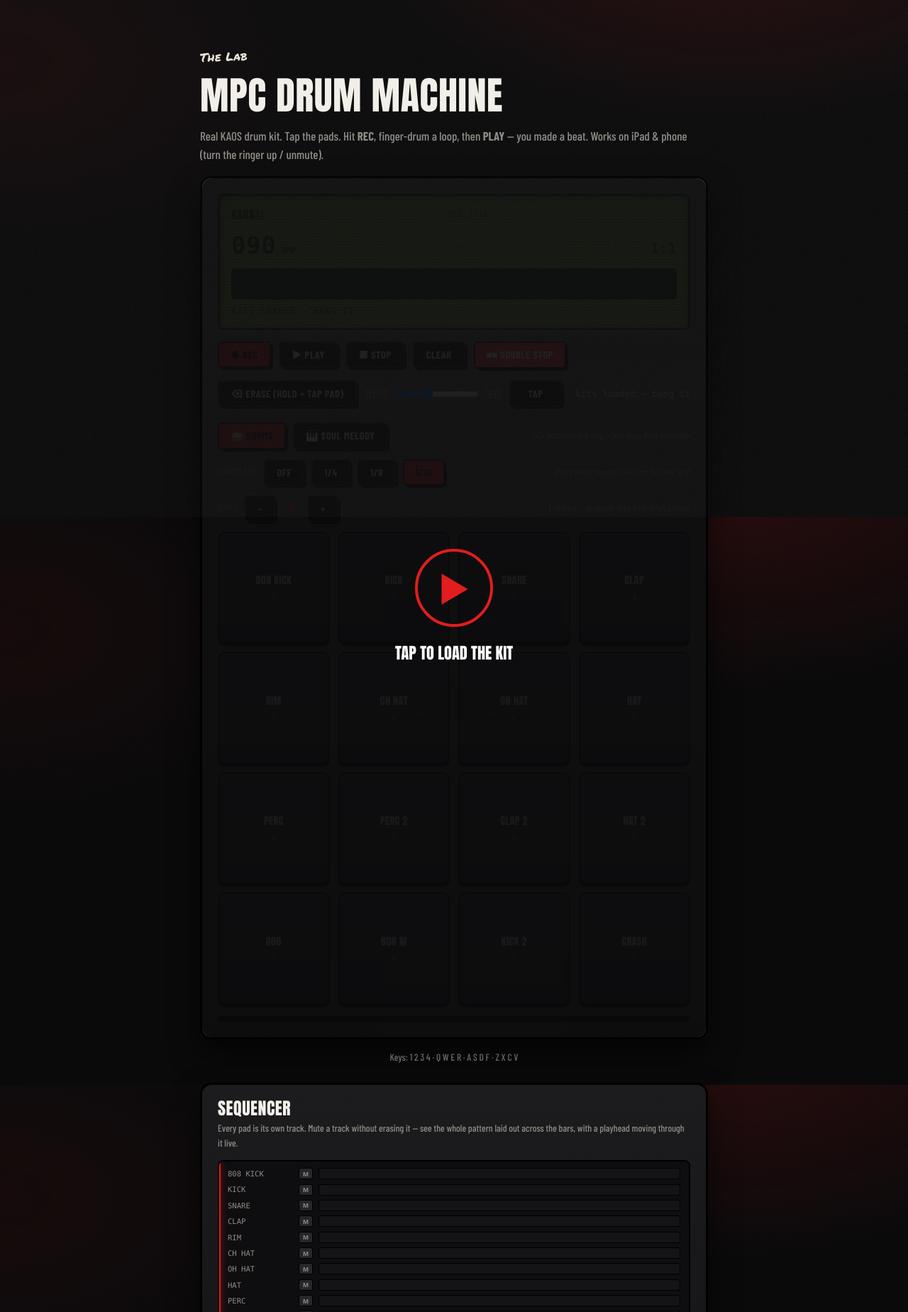
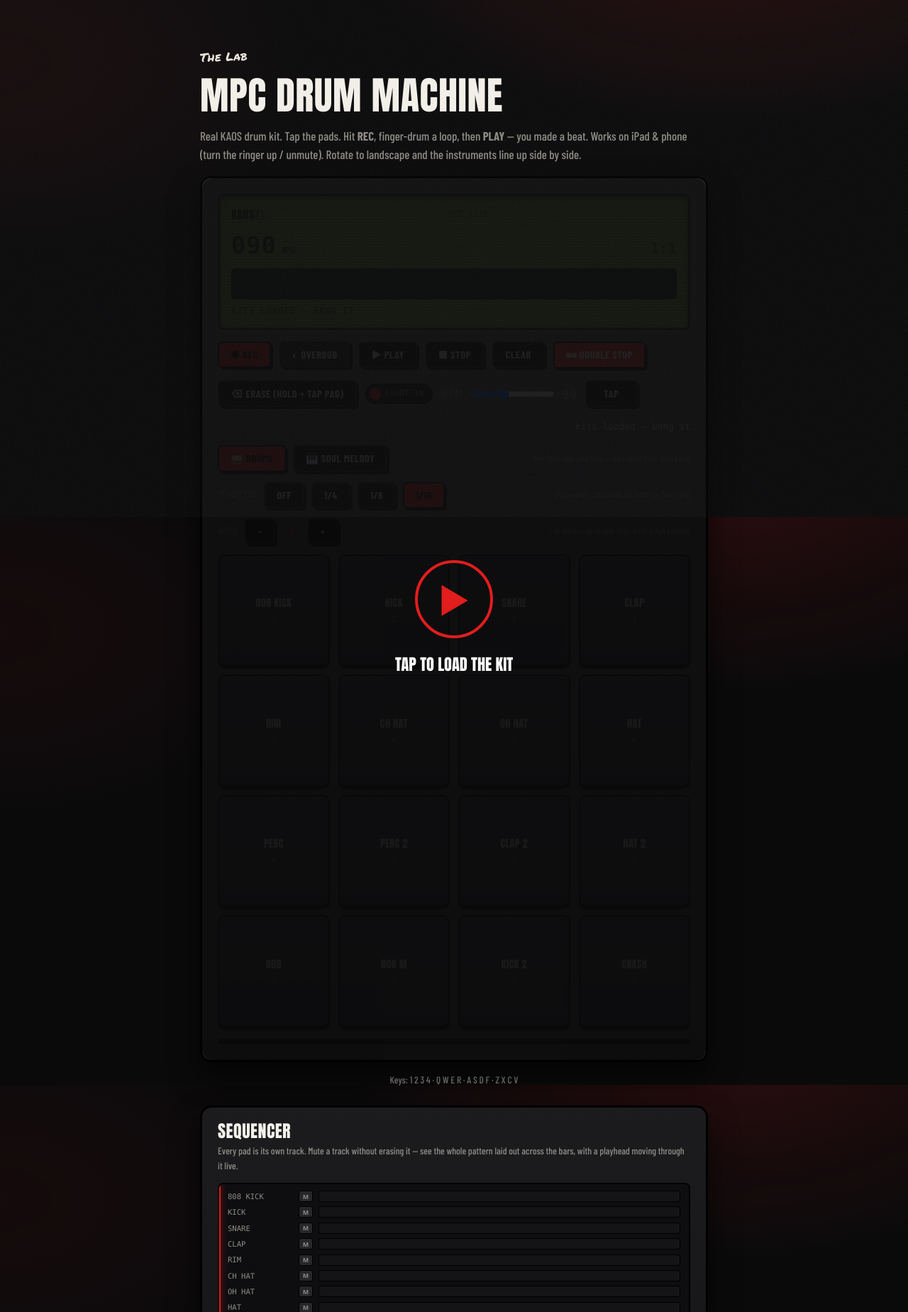
Before and after one commit to kaoshotbeatz-ops/KaosHotBeatz, a PHP site: page /studio.php in a window 1280 px wide. Shown: the part 72-1920 px from the top of the page at 71% size. Run offline with PHP 8.4, Linux system fonts and the light colour scheme; some web fonts are replaced.

Commit message:
The Lab: landscape layout (instruments scroll side-by-side on rotate), OVERDUB (phase-locked to running loop), count-in on/off toggle

```diff
--- a/assets/style.css
+++ b/assets/style.css
@@ -439,3 +439,21 @@ input:focus,select:focus,textarea:focus{outline:0;border-color:var(--gold)}
 .ss-light{display:block;width:6px;height:6px;border-radius:50%;background:#3a0a0a;margin:0 auto 6px;box-shadow:0 0 0 1px #000}
 .ss-light.on{background:#3ecf8e;box-shadow:0 0 6px #3ecf8e,0 0 0 1px #000}
 @media(max-width:480px){.plinth{width:100%;padding:12px}.platter-wrap{width:150px;flex-basis:150px}.vinyl{width:150px;height:150px}.tonearm{width:110px;height:126px}.tonearm .arm-tube{height:96px}.tonearm .headshell{top:96px}}
+
+/* landscape: instruments line up side-by-side, scroll horizontally instead of stacking */
+@media (orientation: landscape) and (max-width: 1100px){
+  .instruments-row{display:flex;flex-direction:row;flex-wrap:nowrap;gap:18px;overflow-x:auto;-webkit-overflow-scrolling:touch;
+    padding-bottom:14px;max-width:100%;scroll-snap-type:x proximity}
+  .instruments-row > .machine{flex:0 0 min(92vw,440px);margin-top:0 !important;scroll-snap-align:start}
+  .instruments-row > p.muted{flex:0 0 220px;font-size:.72rem;display:flex;align-items:center}
+  .lab{max-width:100%}
+}
+
+/* count-in toggle (pill switch) + tighter transport row for touch/mobile */
+.lab-top{row-gap:8px}
+.switch-pill{display:inline-flex;align-items:center;gap:6px;background:#0c0c0e;border:2px solid #000;border-radius:20px;padding:4px 10px 4px 4px;cursor:pointer;user-select:none}
+.switch-pill .dot{width:16px;height:16px;border-radius:50%;background:#3a3a40;transition:.15s}
+.switch-pill.on .dot{background:var(--gold)}
+.switch-pill span{font-family:var(--mono);font-size:.68rem;color:var(--muted);letter-spacing:.03em}
+.btn.overdub{background:#1c1c1f;color:var(--gold2);border-color:#000}
+.btn.overdub.on{background:#ffd152;color:#000;animation:pulse .8s infinite}
--- a/studio.php
+++ b/studio.php
@@ -45,7 +45,8 @@ $MELODY = [
   <div class="wrap lab">
     <p class="ey">The Lab</p>
     <h2>MPC Drum Machine</h2>
-    <p class="muted">Real KAOS drum kit. Tap the pads. Hit <strong>REC</strong>, finger-drum a loop, then <strong>PLAY</strong> — you made a beat. Works on iPad &amp; phone (turn the ringer up / unmute).</p>
+    <p class="muted">Real KAOS drum kit. Tap the pads. Hit <strong>REC</strong>, finger-drum a loop, then <strong>PLAY</strong> — you made a beat. Works on iPad &amp; phone (turn the ringer up / unmute). Rotate to landscape and the instruments line up side by side.</p>
+    <div class="instruments-row" id="instrumentsRow">
 
     <div class="machine xl-skin">
       <div id="unlock"><div class="p">▶</div><div class="t" id="unlockTxt">Tap to load the kit</div></div>
@@ -63,11 +64,13 @@ $MELODY = [
       </div>
       <div class="lab-top">
         <button class="btn sm rec" id="rec">● REC</button>
+        <button class="btn ghost sm overdub" id="overdub">◐ OVERDUB</button>
         <button class="btn ghost sm" id="play">▶ PLAY</button>
         <button class="btn ghost sm" id="stop">■ STOP</button>
         <button class="btn ghost sm" id="clear">CLEAR</button>
         <button class="btn sm danger" id="panic">⏹⏹ DOUBLE STOP</button>
         <button class="btn ghost sm erase" id="erase">⌫ ERASE (hold + tap pad)</button>
+        <div class="switch-pill on" id="countInToggle"><span class="dot"></span><span>COUNT-IN</span></div>
         <span class="bpm">BPM <input type="range" id="bpm" min="60" max="150" value="90"><b id="bpmv" class="mono">90</b></span>
         <button class="btn ghost sm" id="tapTempo">TAP</button>
         <span class="live" id="status">load the kit ↑</span>
@@ -223,6 +226,7 @@ $MELODY = [
         <?php endforeach; ?>
       </div>
       <p class="muted" style="text-align:center;margin-top:10px;font-size:.85rem">Tap the keys to play — switch the sound above.</p>
+    </div>
     </div>
   </div>
 </section>
@@ -413,7 +417,7 @@ document.getElementById('panic').addEventListener('click',function(){
   master.gain.cancelScheduledValues(now);
   master.gain.setValueAtTime(0,now);
   master.gain.setValueAtTime(+document.getElementById('gMaster').value, now+0.03);
-  stopPlay(); recording=false; document.getElementById('rec').classList.remove('on');
+  stopPlay(); recording=false; if(typeof armed==='function') armed(null); else document.getElementById('rec').classList.remove('on');
   if(ttLoopSrc){ try{ttLoopSrc.stop();}catch(e){} ttLoopSrc=null; }
   if(ttScratchSrc){ try{ttScratchSrc.stop();}catch(e){} }
   vinylEl.classList.remove('spin'); armUp();
@@ -495,20 +499,39 @@ function startPlay(){
     progRAF=requestAnimationFrame(tick); } tick();
 }
 function stopPlay(){ playing=false; counting=false; if(schedTimer){ clearInterval(schedTimer); schedTimer=null; } loopTimers.forEach(clearTimeout); loopTimers=[]; if(progRAF) cancelAnimationFrame(progRAF); document.getElementById('prog').style.width='0'; }
-document.getElementById('rec').addEventListener('click',function(){
+// ---- count-in on/off ----
+var countInEnabled=true;
+var countInToggle=document.getElementById('countInToggle');
+countInToggle.addEventListener('click',function(){ countInEnabled=!countInEnabled; countInToggle.classList.toggle('on',countInEnabled); });
+function maybeCountIn(cb){ if(countInEnabled) countIn(cb); else cb(); }
+
+var recBtn=document.getElementById('rec'), overdubBtn=document.getElementById('overdub');
+function armed(btn){ [recBtn,overdubBtn].forEach(function(b){ b.classList.toggle('on', b===btn); }); }
+recBtn.addEventListener('click',function(){
   if(counting) return;
-  if(recording){ recording=false; this.classList.remove('on'); setStatus('recorded '+events.length+' hits'); return; }
-  this.classList.add('on');
-  if(!playing) events=[];
-  countIn(function(){ recording=true; recStart=ctx().currentTime; setStatus('recording — 4 bars, drum it!'); startPlay(); });
+  if(recording){ recording=false; armed(null); setStatus('recorded '+events.length+' hits'); return; }
+  armed(recBtn); events=[]; renderSeq();
+  maybeCountIn(function(){ recording=true; recStart=ctx().currentTime; setStatus('recording — 4 bars, drum it!'); startPlay(); });
+});
+overdubBtn.addEventListener('click',function(){
+  if(counting) return;
+  if(recording){ recording=false; armed(null); setStatus('recorded '+events.length+' hits'); return; }
+  armed(overdubBtn);
+  var wasPlaying=playing;
+  maybeCountIn(function(){
+    recording=true;
+    recStart = wasPlaying ? start0 : ctx().currentTime; // keep new hits phase-locked to the pattern already playing
+    setStatus('overdubbing — layer on top, existing pattern stays');
+    startPlay();
+  });
 });
 document.getElementById('play').addEventListener('click',function(){
   if(counting) return;
   if(!events.length){ setStatus('record something first'); return;}
-  stopPlay(); countIn(function(){ startPlay(); setStatus('looping your 4-bar beat'); });
+  stopPlay(); maybeCountIn(function(){ startPlay(); setStatus('looping your '+BARS+'-bar beat'); });
 });
-document.getElementById('stop').addEventListener('click',function(){ stopPlay(); recording=false; document.getElementById('rec').classList.remove('on'); setStatus('stopped'); });
-document.getElementById('clear').addEventListener('click',function(){ stopPlay(); events=[]; recording=false; document.getElementById('rec').classList.remove('on'); setStatus('cleared'); renderSeq(); });
+document.getElementById('stop').addEventListener('click',function(){ stopPlay(); recording=false; armed(null); setStatus('stopped'); });
+document.getElementById('clear').addEventListener('click',function(){ stopPlay(); events=[]; recording=false; armed(null); setStatus('cleared'); renderSeq(); });
 document.getElementById('bpm').addEventListener('input',function(){ bpm=+this.value; document.getElementById('bpmv').textContent=bpm; var lb=document.getElementById('lcdBpm'); if(lb) lb.textContent=(bpm<100?'0':'')+bpm; });
 document.getElementById('lcdBpm').textContent='090';
 
```
